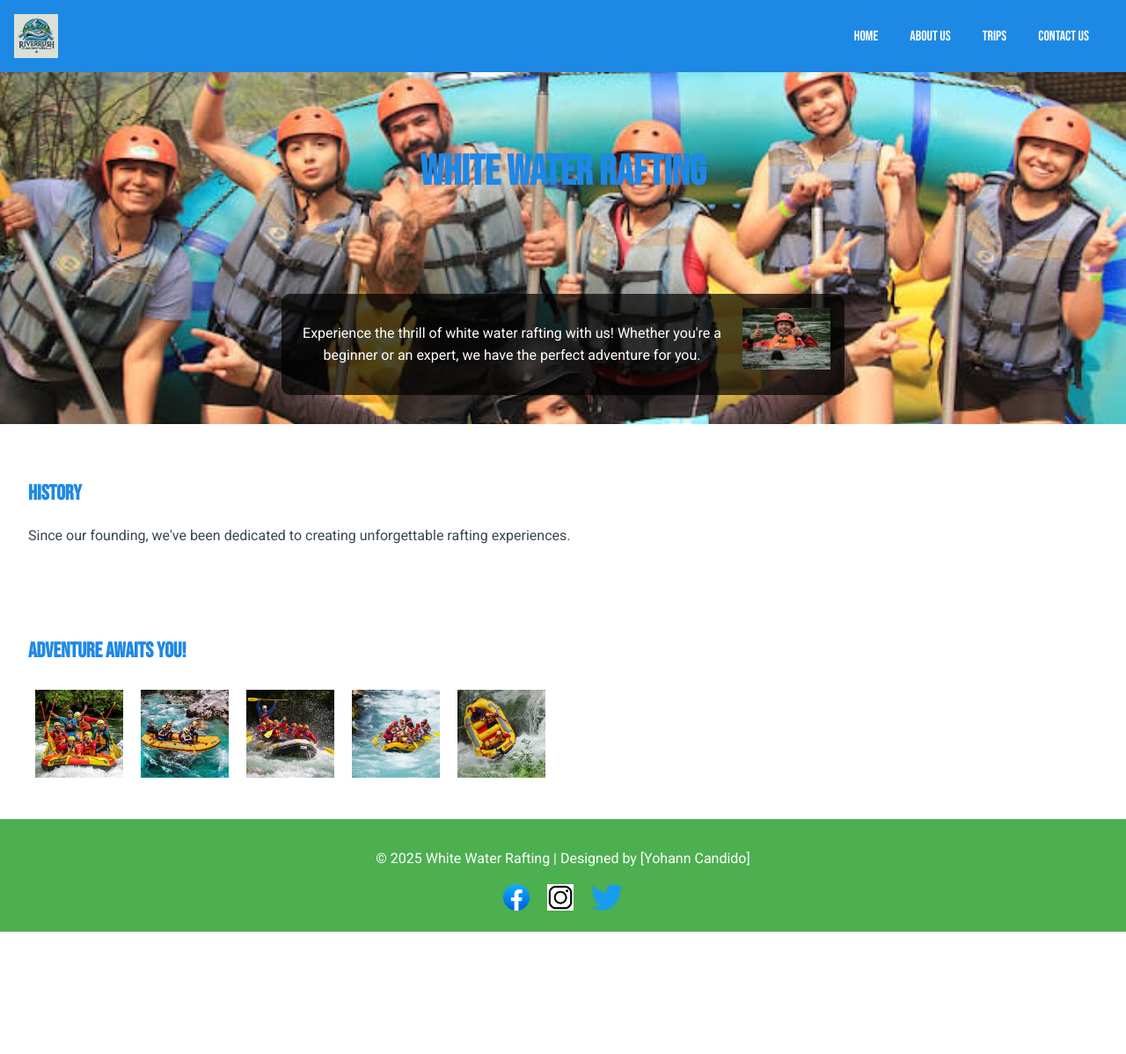
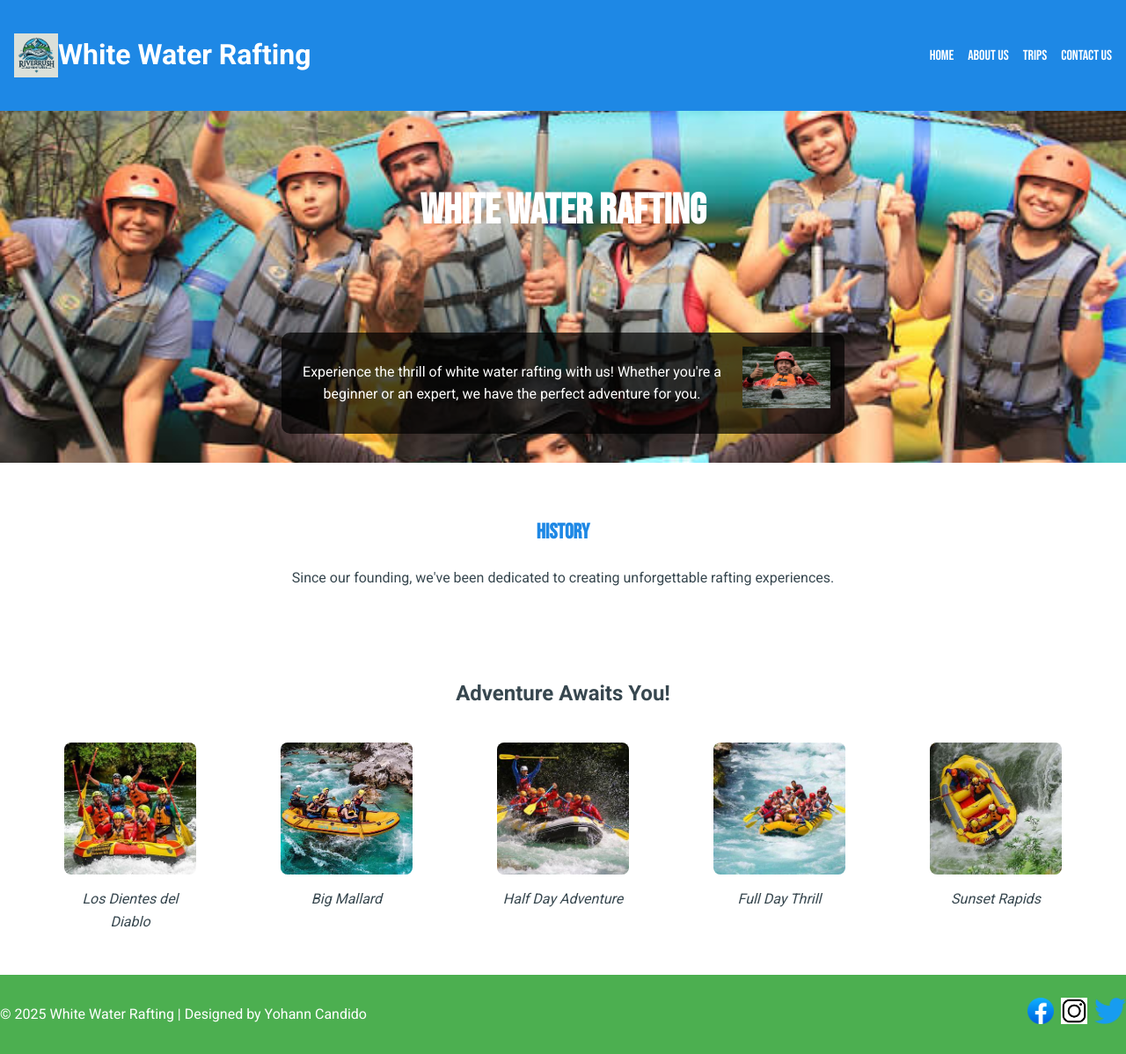
Before and after one commit to yohann/wdd130, a plain HTML site: page wwr/about.html in a window 1280 px wide. Shown: the whole page at 88% size. Before the commit the page ends 1059 px from the top, so only its background shows below. Drawn offline with Linux system fonts and the light colour scheme.

Commit message:
feature: using flex and grid

```diff
--- a/wwr/about.html
+++ b/wwr/about.html
@@ -17,16 +17,18 @@
 <body>
   <header>
     <img src="images/logo.png" alt="White Water Rafting Logo" class="logo">
+    <h1>White Water Rafting</h1>
     <nav>
-      <a href="index.html">Home</a>
-      <a href="about.html">About Us</a>
-      <a href="trips.html">Trips</a>
-      <a href="contact.html">Contact Us</a>
+      <ul>
+        <li><a href="index.html">Home</a></li>
+        <li><a href="about.html">About Us</a></li>
+        <li><a href="trips.html">Trips</a></li>
+        <li><a href="contact.html">Contact Us</a></li>
+      </ul>
     </nav>
   </header>
 
   <main>
-    <!-- Hero Section -->
     <div class="hero">
       <img src="images/hero.jpg" alt="Rafting Adventure" class="hero-image">
       <h1>White Water Rafting</h1>
@@ -37,28 +39,45 @@
       </article>
     </div>
 
-    <!-- History Section -->
-    <section>
+    <section class="history">
       <h2>History</h2>
       <p>Since our founding, we've been dedicated to creating unforgettable rafting experiences.</p>
     </section>
 
-    <!-- Adventure Awaits Section -->
-    <section>
+    <section class="adventure">
       <h2>Adventure Awaits You!</h2>
-      <img src="images/rafting1.jpg" alt="Rafting Adventure 1">
-      <img src="images/rafting2.jpg" alt="Rafting Adventure 2">
-      <img src="images/rafting3.jpg" alt="Rafting Adventure 3">
-      <img src="images/rafting4.jpg" alt="Rafting Adventure 4">
-      <img src="images/rafting5.jpg" alt="Rafting Adventure 5">
+      <div class="adventure-gallery">
+        <figure>
+          <img src="images/rafting1.jpg" alt="Los Dientes del Diablo">
+          <figcaption>Los Dientes del Diablo</figcaption>
+        </figure>
+        <figure>
+          <img src="images/rafting2.jpg" alt="Big Mallard">
+          <figcaption>Big Mallard</figcaption>
+        </figure>
+        <figure>
+          <img src="images/rafting3.jpg" alt="Half Day Adventure">
+          <figcaption>Half Day Adventure</figcaption>
+        </figure>
+        <figure>
+          <img src="images/rafting4.jpg" alt="Full Day Thrill">
+          <figcaption>Full Day Thrill</figcaption>
+        </figure>
+        <figure>
+          <img src="images/rafting5.jpg" alt="Sunset Rapids">
+          <figcaption>Sunset Rapids</figcaption>
+        </figure>
+      </div>
     </section>
   </main>
 
   <footer>
-    <p>© 2025 White Water Rafting | Designed by [Yohann Candido]</p>
-    <a href="#"><img src="images/facebook-icon.png" alt="Facebook"></a>
-    <a href="#"><img src="images/instagram-icon.png" alt="Instagram"></a>
-    <a href="#"><img src="images/twitter-icon.png" alt="Twitter"></a>
+    <p>© 2025 White Water Rafting | Designed by Yohann Candido</p>
+    <div class="social-icons">
+      <a href="#"><img src="images/facebook-icon.png" alt="Facebook"></a>
+      <a href="#"><img src="images/instagram-icon.png" alt="Instagram"></a>
+      <a href="#"><img src="images/twitter-icon.png" alt="Twitter"></a>
+    </div>
   </footer>
 </body>
 </html>
--- a/wwr/styles/rafting.css
+++ b/wwr/styles/rafting.css
@@ -15,27 +15,35 @@ body {
   color: var(--accent2-color);
 }
 
+/* Header styles using CSS Grid */
 header {
+  display: grid;
+  grid-template-columns: auto 1fr auto;
+  align-items: center;
   background-color: var(--primary-color);
   color: white;
   padding: 1rem;
-  display: flex;
-  align-items: center;
-  justify-content: space-between;
 }
 
-header .logo {
+.logo {
   height: 50px;
 }
 
-header nav a {
+nav ul {
+  display: flex;
+  gap: 1rem;
+  list-style: none;
+  padding: 0;
+  margin: 0;
+}
+
+nav a {
   color: white;
   text-decoration: none;
-  margin: 0 1rem;
   font-family: 'Bebas Neue', sans-serif;
 }
 
-header nav a:hover {
+nav a:hover {
   text-decoration: underline;
 }
 
@@ -72,26 +80,49 @@ header nav a:hover {
   color: white;
 }
 
-.hero .client-image {
+.client-image {
   float: right;
   max-width: 100px;
   margin-left: 1rem;
 }
 
-/* Section styles */
-section {
+/* History Section */
+.history {
   padding: 2rem;
+  text-align: center;
 }
 
-section h2 {
+.history h2 {
+  color: var(--primary-color);
   font-family: 'Bebas Neue', sans-serif;
-  color: var(--primary-color);
-  margin-bottom: 1rem;
 }
 
-section img {
-  width: 100px;
-  margin: 0.5rem;
+/* Adventure Section */
+.adventure {
+  padding: 2rem;
+  text-align: center;
+}
+
+.adventure-gallery {
+  display: flex;
+  justify-content: center;
+  gap: 1rem;
+  flex-wrap: wrap;
+}
+
+.adventure-gallery figure {
+  text-align: center;
+  width: 150px;
+}
+
+.adventure-gallery img {
+  width: 100%;
+  border-radius: 8px;
+}
+
+figcaption {
+  margin-top: 0.5rem;
+  font-style: italic;
 }
 
 /* Footer styles */
@@ -100,43 +131,20 @@ footer {
   color: white;
   text-align: center;
   padding: 1rem 0;
+  display: flex;
+  justify-content: space-between;
+  align-items: center;
 }
 
-footer img {
-  height: 30px;
-  margin: 0 0.5rem;
+.social-icons {
+  display: flex;
+  gap: 0.5rem;
 }
 
-footer a {
-  text-decoration: none;
+.social-icons img {
+  height: 30px;
 }
 
-footer a img:hover {
+.social-icons a:hover img {
   filter: brightness(1.2);
 }
-
-/* Styles for the nav element */
-nav {
-  background-color: var(--primary-color);
-  padding: 10px;
-  text-align: center;
-}
-
-/* Styles for the nav anchor elements */
-nav a {
-  color: var(--secondary-color);
-  text-decoration: none;
-  margin: 0 10px;
-}
-
-nav a:hover {
-  text-decoration: underline;
-}
-
-/* Styles for the h1 element */
-h1 {
-  font-size: 2em;
-  color: var(--primary-color);
-  text-align: center;
-  margin-bottom: 20px;
-}
```
